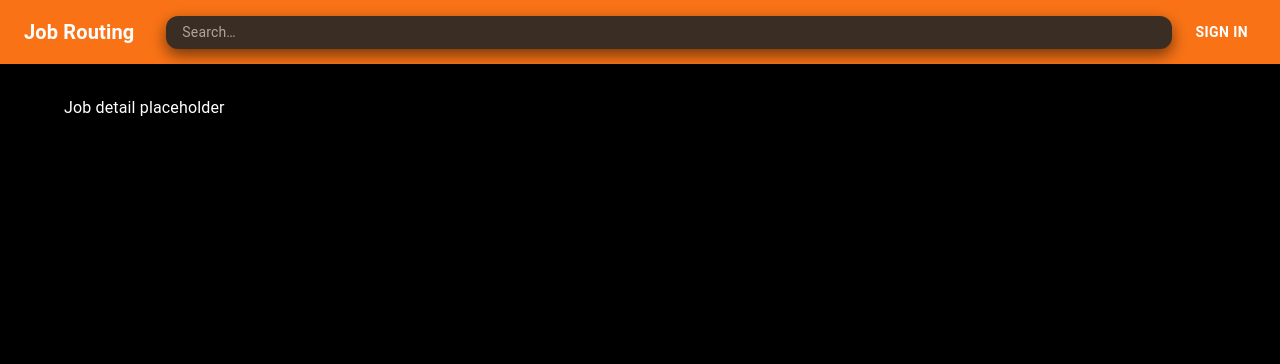
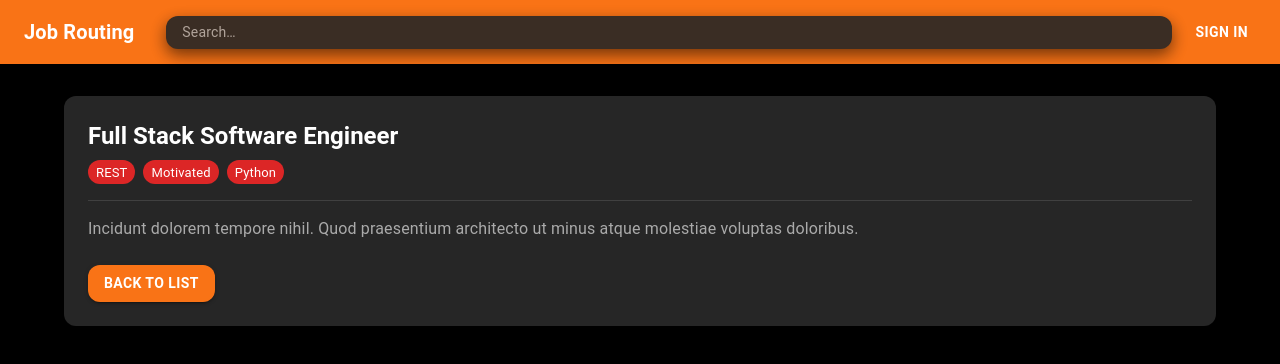
Before and after one commit to kiettt23/job-board, a React (Create React App) app: page /job/_3ptahsno6 in a window 1280 px wide. Shown: the top 364 px of the page. Built offline with nearby package versions, Linux system fonts and the light colour scheme.

Commit message:
feat(router): implement JobDetail page to show job info

```diff
--- a/src/pages/JobDetail.js
+++ b/src/pages/JobDetail.js
@@ -1,3 +1,53 @@
+import { useParams, Link as RouterLink } from "react-router-dom";
+import {
+  Box,
+  Paper,
+  Typography,
+  Stack,
+  Chip,
+  Button,
+  Divider,
+} from "@mui/material";
+import jobs from "../data/jobs";
+
 export default function JobDetail() {
-  return <div>Job detail placeholder</div>;
+  const { id } = useParams();
+  const job = jobs.find((j) => j.id === id);
+
+  if (!job) {
+    return (
+      <Box>
+        <Typography variant="h6" gutterBottom>
+          Job not found
+        </Typography>
+        <Button component={RouterLink} to="/" variant="contained">
+          Back
+        </Button>
+      </Box>
+    );
+  }
+
+  return (
+    <Paper sx={{ p: 3 }}>
+      <Typography variant="h5" sx={{ fontWeight: 700 }} gutterBottom>
+        {job.title}
+      </Typography>
+
+      <Stack direction="row" spacing={1} flexWrap="wrap" mb={2}>
+        {job.skills.slice(0, 4).map((s) => (
+          <Chip key={s} label={s} size="small" />
+        ))}
+      </Stack>
+
+      <Divider sx={{ mb: 2 }} />
+
+      <Typography variant="body1" color="text.secondary" sx={{ mb: 3 }}>
+        {job.description}
+      </Typography>
+
+      <Button component={RouterLink} to="/" variant="contained" color="primary">
+        Back to list
+      </Button>
+    </Paper>
+  );
 }
```
